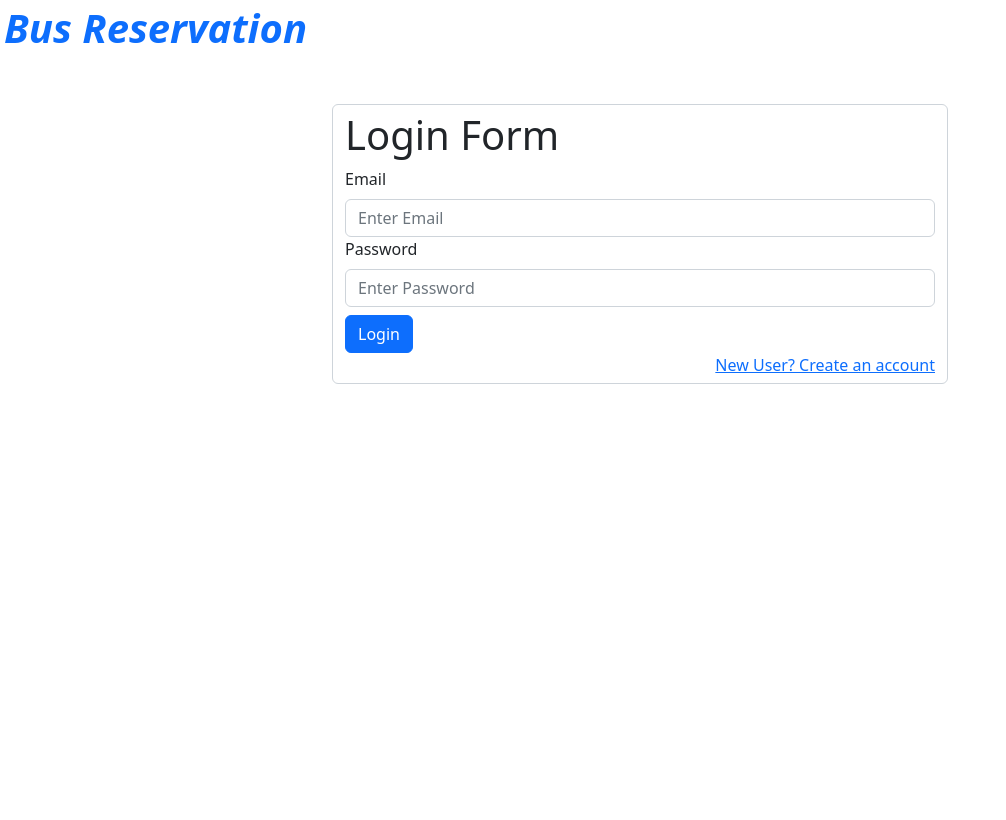
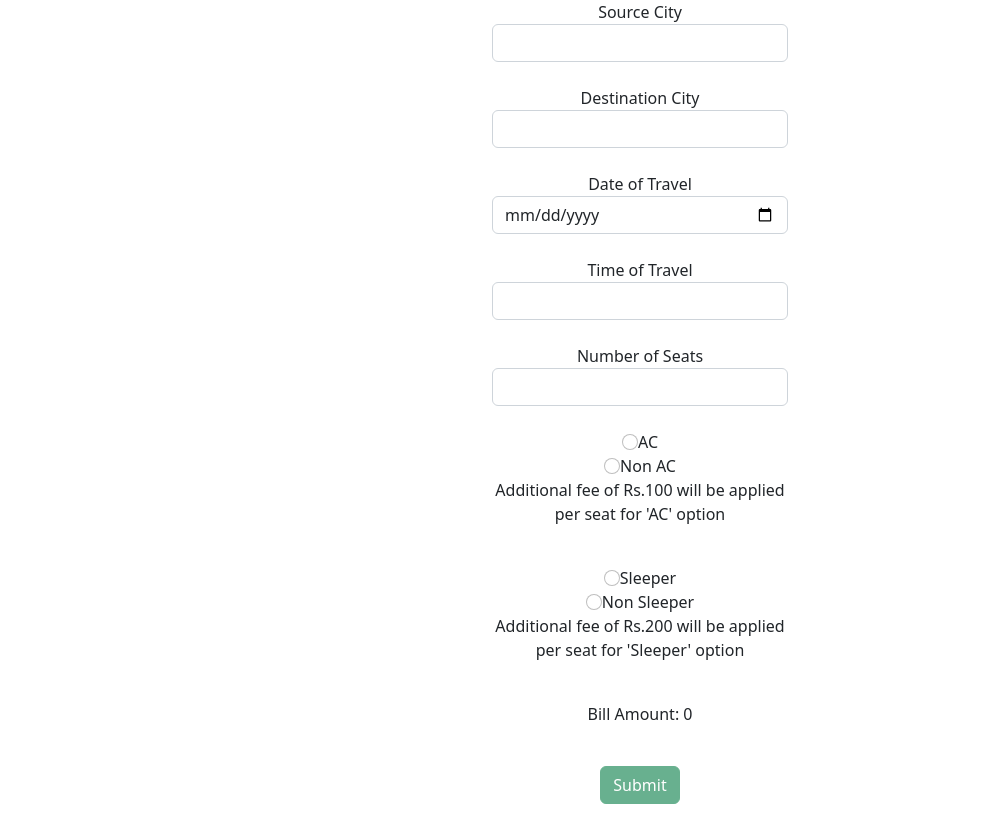
Before and after one commit to Rakmo33/bus-reservation, an Angular app: page / in a window 1280 px wide. Shown: the whole page, without its empty margins (0-1006 px from the left). Built offline with nearby package versions, Linux system fonts and the light colour scheme.

Commit message:
improvements in booking

```diff
--- a/src/app/app.component.html
+++ b/src/app/app.component.html
@@ -1,2 +1,2 @@
 
-<app-login></app-login>
+<app-booking-page></app-booking-page>
--- a/src/app/booking-page/booking-page.component.html
+++ b/src/app/booking-page/booking-page.component.html
@@ -1,15 +1,143 @@
 <div align="center">
-    <form #contactForm="ngForm" class="form-inline container w-50" (ngSubmit)="onSubmit(contactForm)">
+    <form #contactForm="ngForm" class="form-inline container col-sm-3" (ngSubmit)="onSubmit(contactForm)">
 
 
-        <!-- <div class="form-group">
+        <div class="form-group">
             <span>Source City</span>
-            <select required (change)="onChangeCity(contactForm)" name="sourcecity" class="form-control" #srcCity='ngModel' ngModel></select>
-            <input required minlength="1" class="form-control" type="number" #empIdRef='ngModel' name="eid" ngModel />
+            <select required (change)="onChangeCity(contactForm)" name="sourcecity" class="form-control" #srcCity='ngModel' ngModel>
+                <option [ngValue]="c.name" *ngFor="let c of cityList" class="form-control">
+                    {{c.name}}
+                  </option>
+            </select><br>
             <div *ngIf='srcCity.errors && srcCity.touched' class="alert alert-danger">
               <div > Provide Source City </div>
             </div>
-        </div> -->
+        </div>
+
+        <!-- <label for="sourcecity" class="sr-only">Source City</label>
+        <select (change)="onChangeCity(contactForm)" name="sourcecity" class="form-control" ngModel>
+            <option [ngValue]="c.name" *ngFor="let c of cityList" class="form-control">
+              {{c.name}}
+            </option>
+        </select><br> -->
+
+        <!-- <label for="destcity" class="sr-only">Destination City</label>
+        <select (change)="onChangeCity(contactForm)" name="destcity" class="form-control" ngModel>
+            <option [ngValue]="c.name" *ngFor="let c of cityList" class="form-control">
+              {{c.name}}
+            </option>
+        </select><br> -->
+
+
+        <div class="form-group">
+            <span>Destination City</span>
+            <select required (change)="onChangeCity(contactForm)" name="destcity" class="form-control" #destCity='ngModel' ngModel>
+                <option [ngValue]="c.name" *ngFor="let c of cityList" class="form-control">
+                    {{c.name}}
+                  </option>
+            </select><br>
+            <div *ngIf='destCity.errors && destCity.touched' class="alert alert-danger">
+              <div > Provide Destination City </div>
+            </div>
+        </div>
+
+
+
+        <div class="form-group">
+            <span>Date of Travel</span>
+            <input type="date" name="date" id="date" class="form-control" min="2022-09-07" #date="ngModel" ngModel><br>
+            <div *ngIf='date.errors && date.touched' class="alert alert-danger">
+                <div> Provide Date of Travel </div>
+            </div>
+        </div>
+
+
+
+
+
+        <!-- <label for="time" class="sr-only">Time of Travel</label>
+        <select name="time" class="form-control" ngModel>
+            <option [ngValue]="t" *ngFor="let t of timeList" class="form-control">
+              {{t}}
+            </option>
+        </select><br> -->
+
+
+        <div class="form-group">
+            <span>Time of Travel</span>
+            <select required name="time" class="form-control" #time='ngModel' ngModel>
+                <option [ngValue]="t" *ngFor="let t of timeList" class="form-control">
+                    {{t}}
+                </option>
+            </select><br>
+            <div *ngIf='time.errors && time.touched' class="alert alert-danger">
+              <div > Select Departure Time </div>
+            </div>
+        </div>
+
+
+
+
+        <!-- <label for="seats">Number of Seats</label>
+        <input (change)="onChangeSeats(contactForm)"  type="number" name="seats" id="seats" class="form-control" min=1 ngModel><br> -->
+
+
+        <div class="form-group">
+            <span>Number of Seats</span>
+            <input (change)="onChangeSeats(contactForm)"  type="number" value=1 name="seats" id="seats" class="form-control" min=1 #seats='ngModel' ngModel><br>
+            <div *ngIf='seats.errors && seats.touched' class="alert alert-danger">
+              <div > Select Number of Seats </div>
+            </div>
+        </div>
+
+
+
+
+      <p>
+        <input (change)="onChangeACStatus(contactForm)" class="form-check-input" type="radio" id="AC" value="AC" name="ACstatus" ngModel checked>
+        <label class="form-check-label" for="AC">AC</label><br>
+        <input (change)="onChangeACStatus(contactForm)" class="form-check-input" type="radio" id="nonAC" value="Non AC" name="ACstatus" ngModel>
+        <label class="form-check-label" for="nonAC">Non AC</label><br>
+        <label>Additional fee of Rs.100 will be applied per seat for 'AC' option</label><br>
+
+      </p><br>
+
+      <p>
+        <input (change)="onChangeSleeper(contactForm)" class="form-check-input" type="radio" value="Sleeper"
+         id="sleeper" name="sleeperstatus" ngModel  >
+        <label for="sleeper" class="form-check-label">Sleeper</label><br>
+        <input (change)="onChangeSleeper(contactForm)" class="form-check-input" type="radio" value="Non Sleeper"
+         id="nonsleeper" name="sleeperstatus" ngModel>
+        <label for="nonsleeper" class="form-check-label">Non Sleeper</label>
+        <br><label>Additional fee of Rs.200 will be applied per seat for 'Sleeper' option</label><br>
+      </p><br>
+
+
+      <p id="finalamount" name="finalamount">
+        Bill Amount: {{tempBill}}
+      </p><br>
+
+
+      <p>
+        <button [disabled]="!contactForm.valid" type="submit" class="btn btn-success">Submit</button>
+      </p>
+
+    </form>
+  </div>
+
+
+
+
+
+
+
+
+
+
+
+
+<!-- <div align="center">
+    <form #contactForm="ngForm" class="form-inline container w-50" (ngSubmit)="onSubmit(contactForm)">
 
 
         <label for="sourcecity" class="sr-only">Source City</label>
@@ -63,4 +191,4 @@
       </p>
 
     </form>
-  </div>
+  </div> -->
--- a/src/app/booking-page/booking-page.component.ts
+++ b/src/app/booking-page/booking-page.component.ts
@@ -165,6 +165,7 @@ export class BookingPageComponent implements OnInit {
   }
 
   onChangeSleeper(details:any){
+    console.log(details.value.sleeperstatus)
     if(details.value.sleeperstatus == "Sleeper"){
       this.sleeperCost = 200;
     }
```
